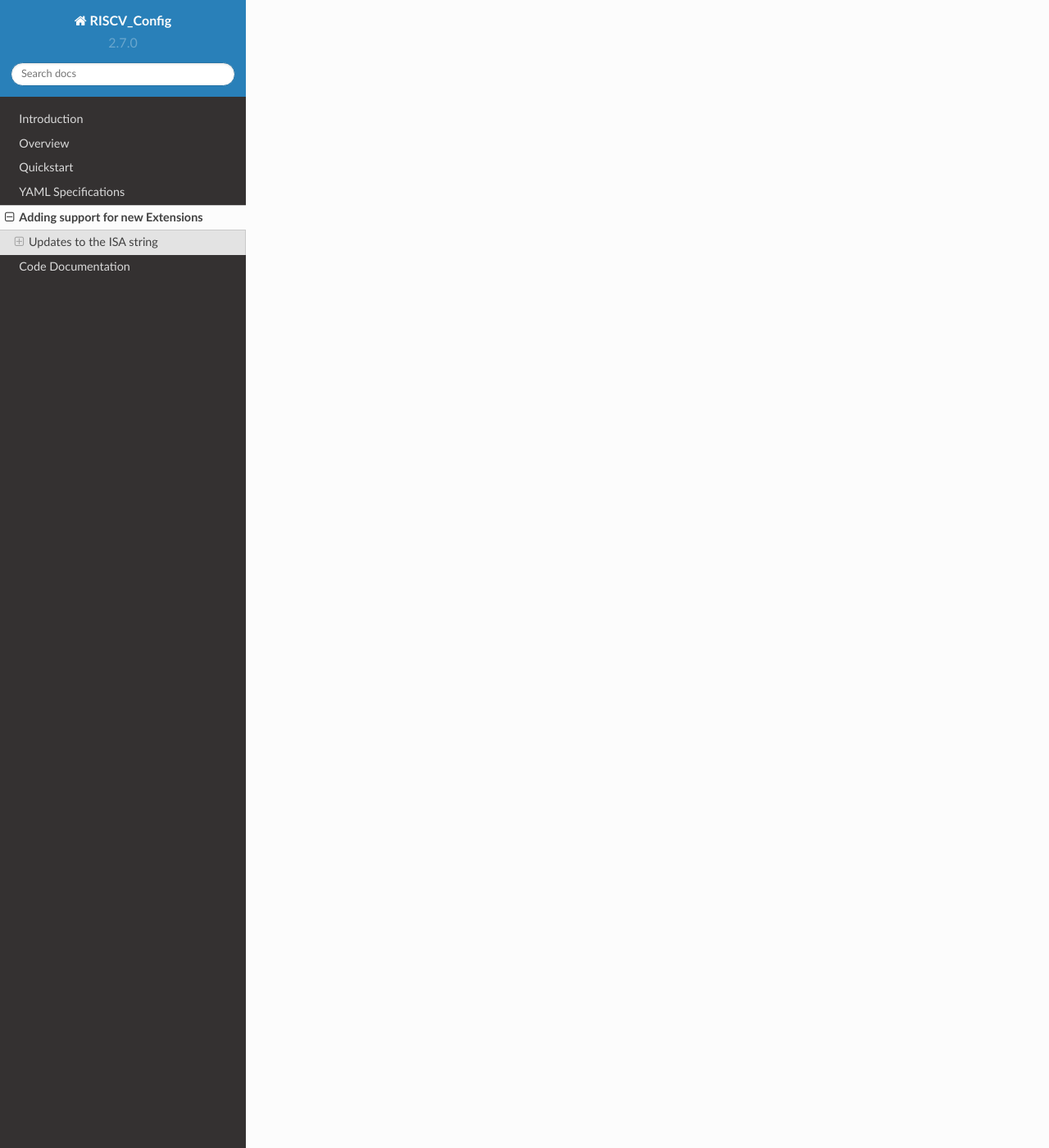
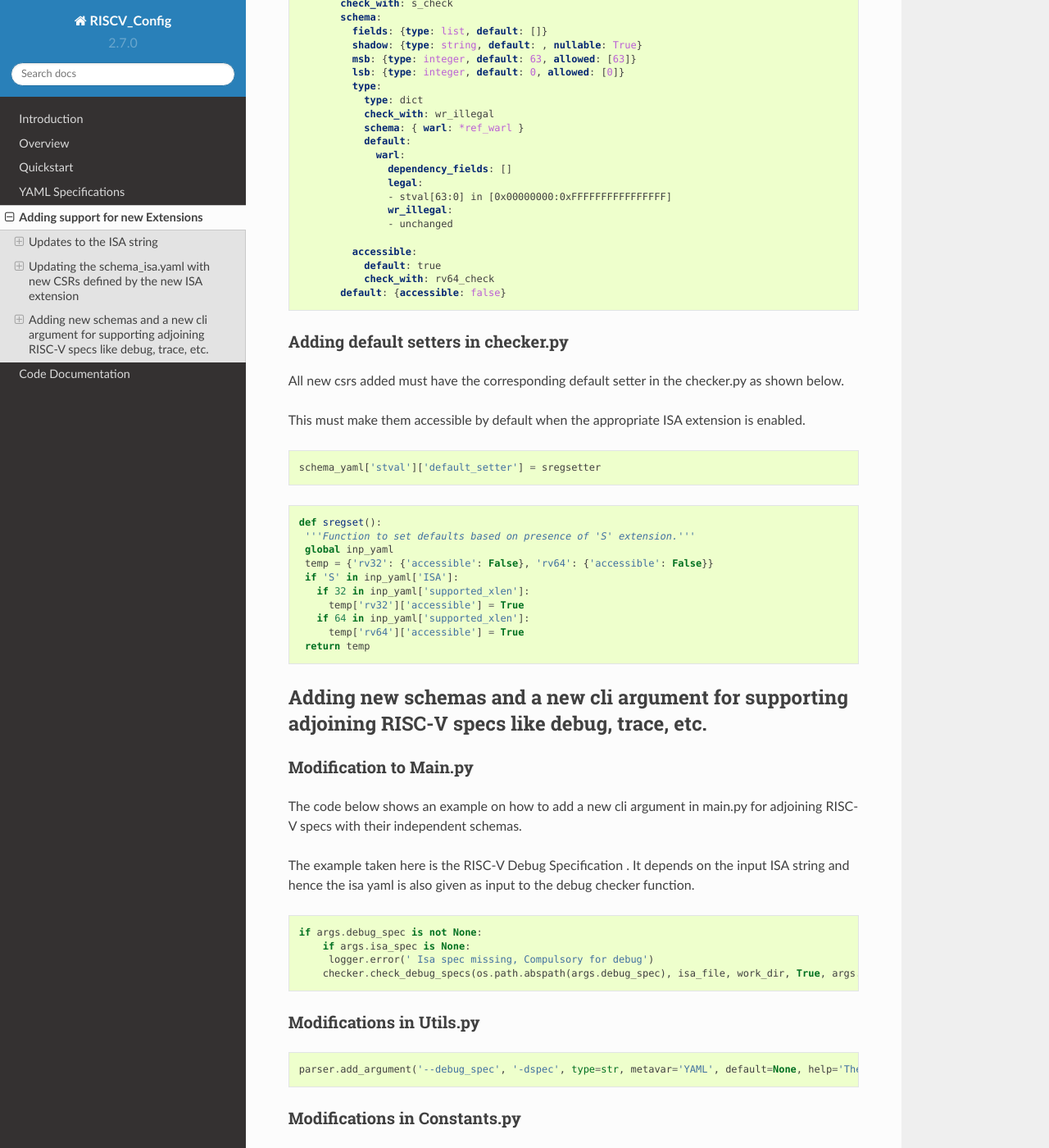
Before and after one commit to riscv-software-src/riscv-config, a Sphinx documentation site: the page built from docs/source/new-extensions.rst, in a window 1280 px wide and 1400 px high, scrolled down 2734 px. Shown: the whole window at 82% size. Built offline with Sphinx 7.4.7 and the Read the Docs theme 2.0.0, drawn with Linux system fonts in a browser that asks for light colours; some of the changed text lies outside the part shown.

Commit message:
document updates

```diff
--- a/docs/source/conf.py
+++ b/docs/source/conf.py
@@ -35,6 +35,7 @@ def get_version():
 
 gen_schema_doc('../../riscv_config/schemas/schema_isa.yaml', 'schema_isa.rst')
 gen_schema_doc('../../riscv_config/schemas/schema_platform.yaml', 'schema_platform.rst')
+gen_schema_doc('../../riscv_config/schemas/schema_debug.yaml', 'schema_debug.rst')
 
 sys.path.insert(0, os.path.abspath('../..'))
 sys.setrecursionlimit(1500)
--- a/docs/source/new-extensions.rst
+++ b/docs/source/new-extensions.rst
@@ -77,3 +77,148 @@ For example, in the code below , the constraints for the K (Crypto-Scalar extens
             self._error(field, "Zkn is a superset of Zkne, Zknd, Zknh, Zkg and Zkb, In presence of Zkn the subsets must be ignored in the ISA string")
         if 'K' in extension_list and ( set(['Zkn','Zkr','Zkne','Zknd','Zknh','Zkg','Zkb']) & set(extension_list) ) :
             self._error(field, "K is a superset of Zkn and Zkr , In presence of K the subsets must be ignored in the ISA string")
+
+
+Updating the schema_isa.yaml with new CSRs defined by the new ISA extension
+===========================================================================
+
+Addition of new csrs to schema
+------------------------------
+
+Taking S extension as an example, the supervisor-specific csrs from the schema is shown below :
+
+.. code-block:: yaml
+
+   stval:
+      type: dict
+      schema:
+        description:
+          type: string
+          default: The stval is a warl register that holds the address of the instruction
+            which caused the exception.
+        address: {type: integer, default: 0x143, allowed: [0x143]}
+        priv_mode: {type: string, default: S, allowed: [S]}
+        reset-val:
+          type: integer
+          default: 0
+          check_with: max_length
+        rv32:
+          type: dict
+          check_with: s_check
+          schema:
+            fields: {type: list, default: []}
+            shadow: {type: string, default: , nullable: True}
+            msb: {type: integer, default: 31, allowed: [31]}
+            lsb: {type: integer, default: 0, allowed: [0]}
+            type:
+              type: dict
+              check_with: wr_illegal
+              schema: { warl: *ref_warl }
+              default:
+                warl:
+                  dependency_fields: []
+                  legal:
+                  - stval[31:0] in [0x00000000:0xFFFFFFFF]
+                  wr_illegal:
+                  - unchanged
+
+            accessible:
+              type: boolean
+              default: true
+              check_with: rv32_check
+          default: {accessible: false}
+        rv64:
+          type: dict
+          check_with: s_check
+          schema:
+            fields: {type: list, default: []}
+            shadow: {type: string, default: , nullable: True}
+            msb: {type: integer, default: 63, allowed: [63]}
+            lsb: {type: integer, default: 0, allowed: [0]}
+            type:
+              type: dict
+              check_with: wr_illegal
+              schema: { warl: *ref_warl }
+              default:
+                warl:
+                  dependency_fields: []
+                  legal:
+                  - stval[63:0] in [0x00000000:0xFFFFFFFFFFFFFFFF]
+                  wr_illegal:
+                  - unchanged
+
+            accessible:
+              default: true
+              check_with: rv64_check
+          default: {accessible: false}
+
+
+Adding default setters in checker.py
+------------------------------------
+
+All new csrs added must have the corresponding default setter in the checker.py as shown below.
+
+This must make them accessible by default when the appropriate ISA extension is enabled.
+
+.. code-block:: python
+
+   schema_yaml['stval']['default_setter'] = sregsetter
+
+.. code-block:: python
+
+   def sregset():
+    '''Function to set defaults based on presence of 'S' extension.'''
+    global inp_yaml
+    temp = {'rv32': {'accessible': False}, 'rv64': {'accessible': False}}
+    if 'S' in inp_yaml['ISA']:
+      if 32 in inp_yaml['supported_xlen']:
+        temp['rv32']['accessible'] = True
+      if 64 in inp_yaml['supported_xlen']:
+        temp['rv64']['accessible'] = True
+    return temp
+
+
+
+Adding new schemas and a new cli argument for supporting adjoining RISC-V specs like debug, trace, etc.
+=======================================================================================================
+
+Modification to Main.py
+-----------------------
+The code below shows an example on how to add a new cli argument in main.py for adjoining RISC-V specs with their independent schemas.
+
+The example taken here is the RISC-V Debug Specification . It depends on the input ISA string and hence the isa yaml is also given as input to the debug checker function.
+
+.. code-block:: python
+
+        if args.debug_spec is not None:
+            if args.isa_spec is None:
+             logger.error(' Isa spec missing, Compulsory for debug')
+            checker.check_debug_specs(os.path.abspath(args.debug_spec), isa_file, work_dir, True, args.no_anchors)
+
+Modifications in Utils.py
+-------------------------
+
+.. code-block:: python
+
+   parser.add_argument('--debug_spec', '-dspec', type=str, metavar='YAML', default=None, help='The YAML which contains the debug csr specs.')
+
+
+Modifications in Constants.py
+-----------------------------
+.. code-block:: python
+
+     debug_schema = os.path.join(root, 'schemas/schema_debug.yaml')
+
+Adding checks through checker.py and SchemaValidator.py
+-------------------------------------------------------
+The check_debug_specs() is a function that ensures the isa and debug specifications confirm to their schemas.
+For details on check_debug_specs() check here : :ref:`checker`.
+
+Details on the checks like s_debug_check() and u_debug_check, that can also be added to SchemaValidator.py are here: :ref:`schemaValidator`.
+
+
+Adding New Schema
+----------------------
+This schema shows the csrs added according to the `RISC-V Debug Specification <https://github.com/riscv/riscv-debug-spec/blob/master/riscv-debug-stable.pdf>`_ :
+
+.. include:: schema_debug.rst
```
Also changed, not shown: docs/source/code-doc.rst (+8 -0 lines), 2 other files.
